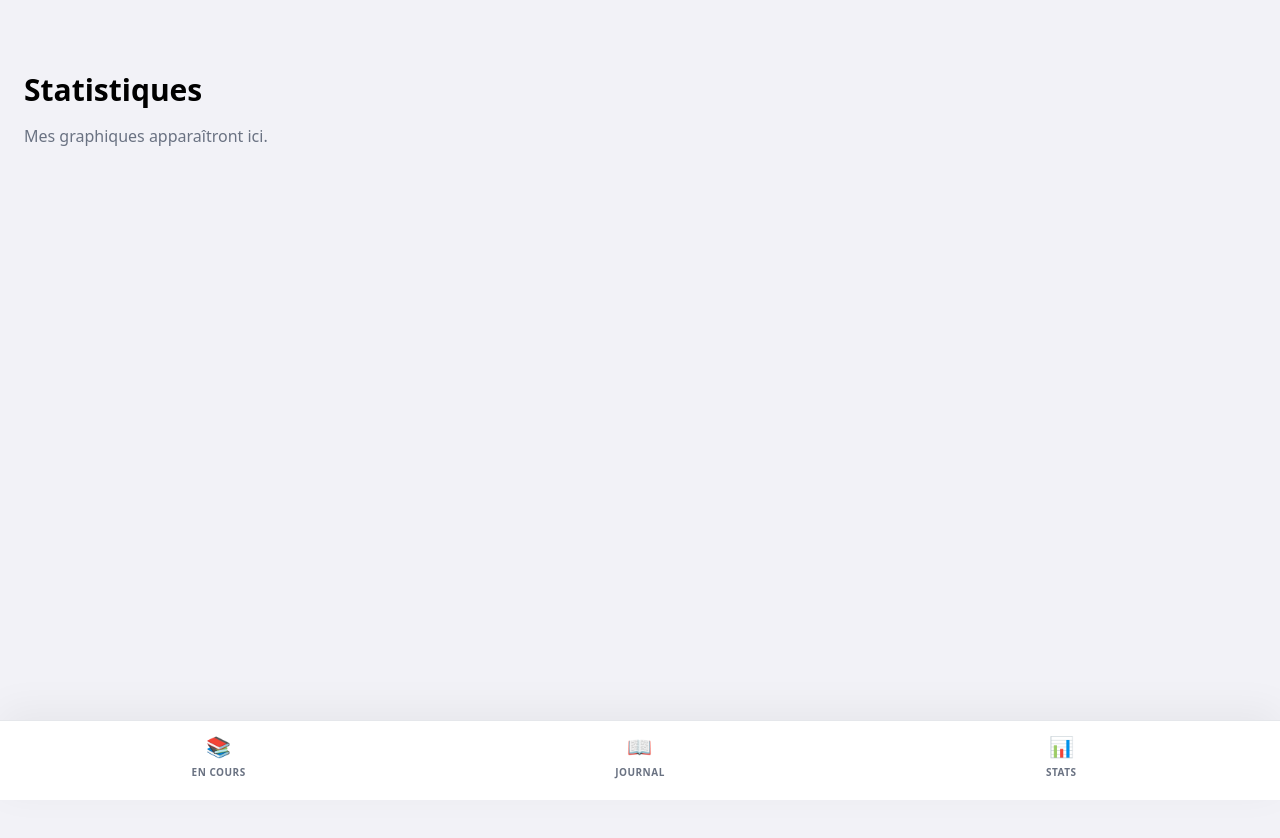
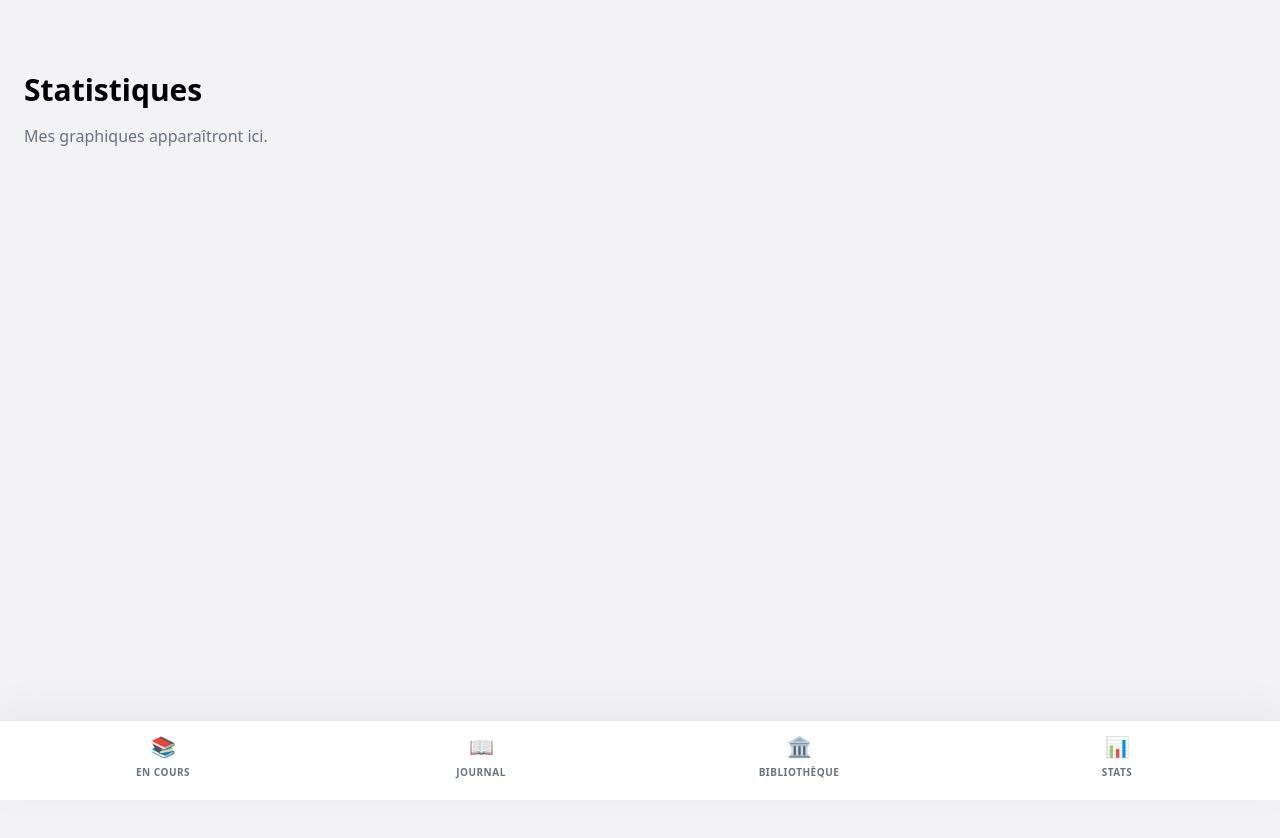
Before and after one commit to pleoboi/tracker-lecture, a Next.js app: page /dashboard in a window 1280 px wide. Shown: the top 838 px of the page. Built offline with nearby package versions, Linux system fonts and the light colour scheme.

Commit message:
Ajout interface bibliotheque avec support images

```diff
--- a/src/app/layout.tsx
+++ b/src/app/layout.tsx
@@ -25,16 +25,20 @@ export default function RootLayout({
         {children}
 
         {/* Barre de navigation mobile (Tab Bar) */}
-        <nav className="fixed bottom-0 left-0 right-0 bg-white border-t border-gray-200 flex justify-around items-center h-20 pb-4 px-2 z-50 shadow-[0_-10px_40px_rgba(0,0,0,0.05)]">
-          <Link href="/" className="flex flex-col items-center text-gray-500 hover:text-black transition-colors w-1/3 pt-2">
+        <nav className="fixed bottom-0 left-0 right-0 bg-white border-t border-gray-200 flex justify-around items-center h-20 pb-4 px-1 z-50 shadow-[0_-10px_40px_rgba(0,0,0,0.05)]">
+  <Link href="/" className="flex flex-col items-center text-gray-500 hover:text-black transition-colors w-1/4 pt-2">
     <span className="text-xl mb-1">📚</span>
     <span className="text-[10px] font-bold uppercase tracking-wider">En cours</span>
   </Link>
-          <Link href="/journal" className="flex flex-col items-center text-gray-500 hover:text-black transition-colors w-1/3 pt-2">
+  <Link href="/journal" className="flex flex-col items-center text-gray-500 hover:text-black transition-colors w-1/4 pt-2">
     <span className="text-xl mb-1">📖</span>
     <span className="text-[10px] font-bold uppercase tracking-wider">Journal</span>
   </Link>
-          <Link href="/dashboard" className="flex flex-col items-center text-gray-500 hover:text-black transition-colors w-1/3 pt-2">
+  <Link href="/bibliotheque" className="flex flex-col items-center text-gray-500 hover:text-black transition-colors w-1/4 pt-2">
+    <span className="text-xl mb-1">🏛️</span>
+    <span className="text-[10px] font-bold uppercase tracking-wider">Bibliothèque</span>
+  </Link>
+  <Link href="/dashboard" className="flex flex-col items-center text-gray-500 hover:text-black transition-colors w-1/4 pt-2">
     <span className="text-xl mb-1">📊</span>
     <span className="text-[10px] font-bold uppercase tracking-wider">Stats</span>
   </Link>
```
Also changed, not shown: src/app/bibliotheque/page.tsx (added). Lines whose indentation alone changed are shown as unchanged.
